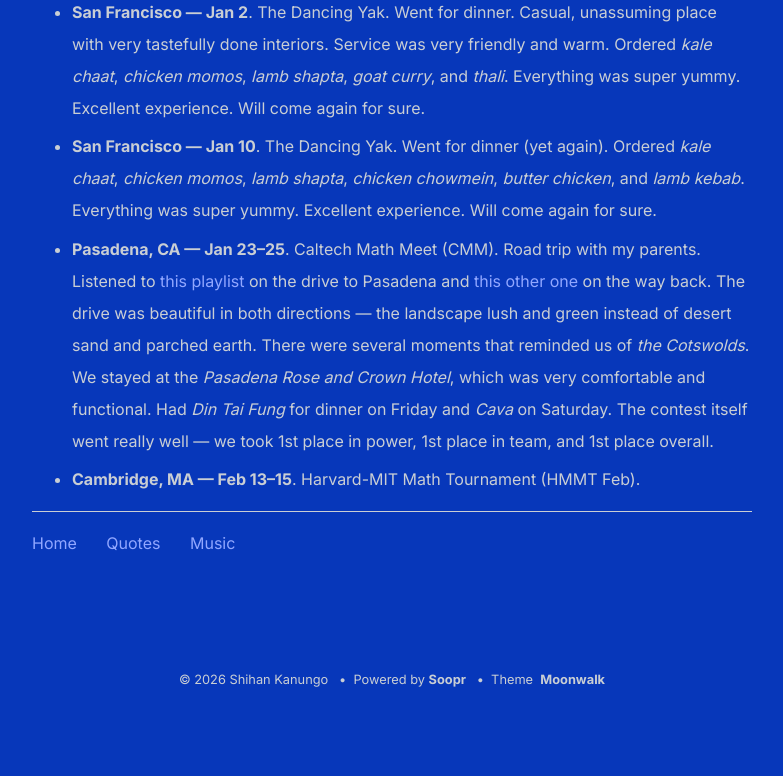
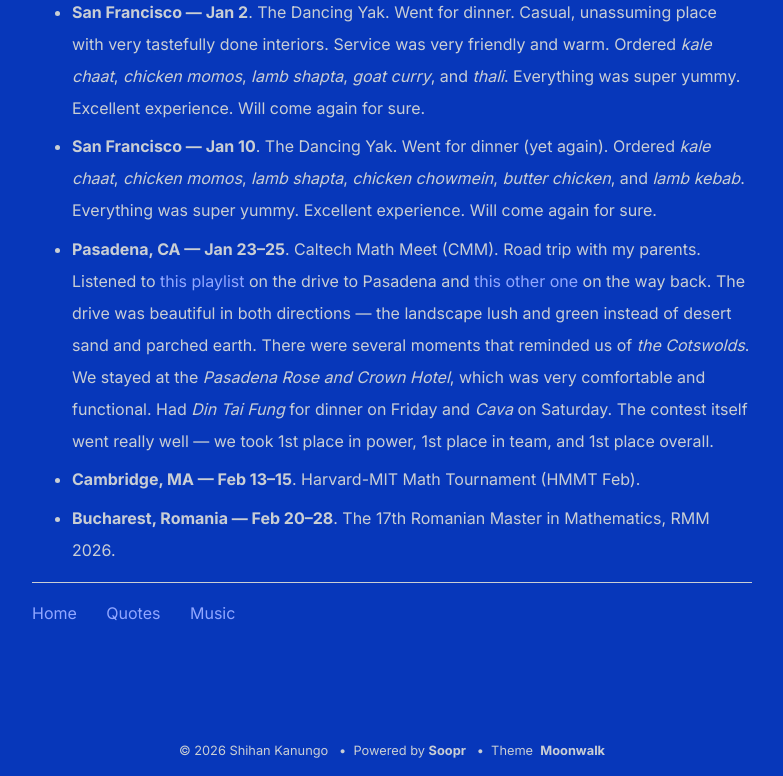
Before and after one commit to shihankanungo/shihankanungo.github.io, a Jekyll site: the page built from travel.md, in a window 1280 px wide. Shown: the part 680-1456 px from the top of the page, without its empty margins (248-1031 px from the left). Built offline with Jekyll 4.4.1, drawn with Linux system fonts in a browser that asks for light colours; before the commit the page ends 1386 px from its top, so only the background shows below that.

Commit message:
Update travel.md

```diff
--- a/travel.md
+++ b/travel.md
@@ -11,3 +11,4 @@
 - **San Francisco --- Jan 10**. The Dancing Yak. Went for dinner (yet again). Ordered *kale chaat*, *chicken momos*, *lamb shapta*, *chicken chowmein*, *butter chicken*, and *lamb kebab*. Everything was super yummy. Excellent experience. Will come again for sure.
 - **Pasadena, CA --- Jan 23--25**. Caltech Math Meet (CMM). Road trip with my parents. Listened to [this playlist](https://open.spotify.com/playlist/3nuVXLEao4eoONInGsuDg7?si=deed7bae5f5e4c4b) on the drive to Pasadena and [this other one](https://open.spotify.com/playlist/32wdIEm5MTG3QZCevX4Fcq?si=e50e484fb3164f14) on the way back. The drive was beautiful in both directions &mdash; the landscape lush and green instead of desert sand and parched earth. There were several moments that reminded us of *the Cotswolds*. We stayed at the *Pasadena Rose and Crown Hotel*, which was very comfortable and functional. Had *Din Tai Fung* for dinner on Friday and *Cava* on Saturday. The contest itself went really well &mdash; we took 1st place in power, 1st place in team, and 1st place overall.
 - **Cambridge, MA --- Feb 13--15**. Harvard-MIT Math Tournament (HMMT Feb).
+- **Bucharest, Romania --- Feb 20--28**. The 17th Romanian Master in Mathematics, RMM 2026.
```
